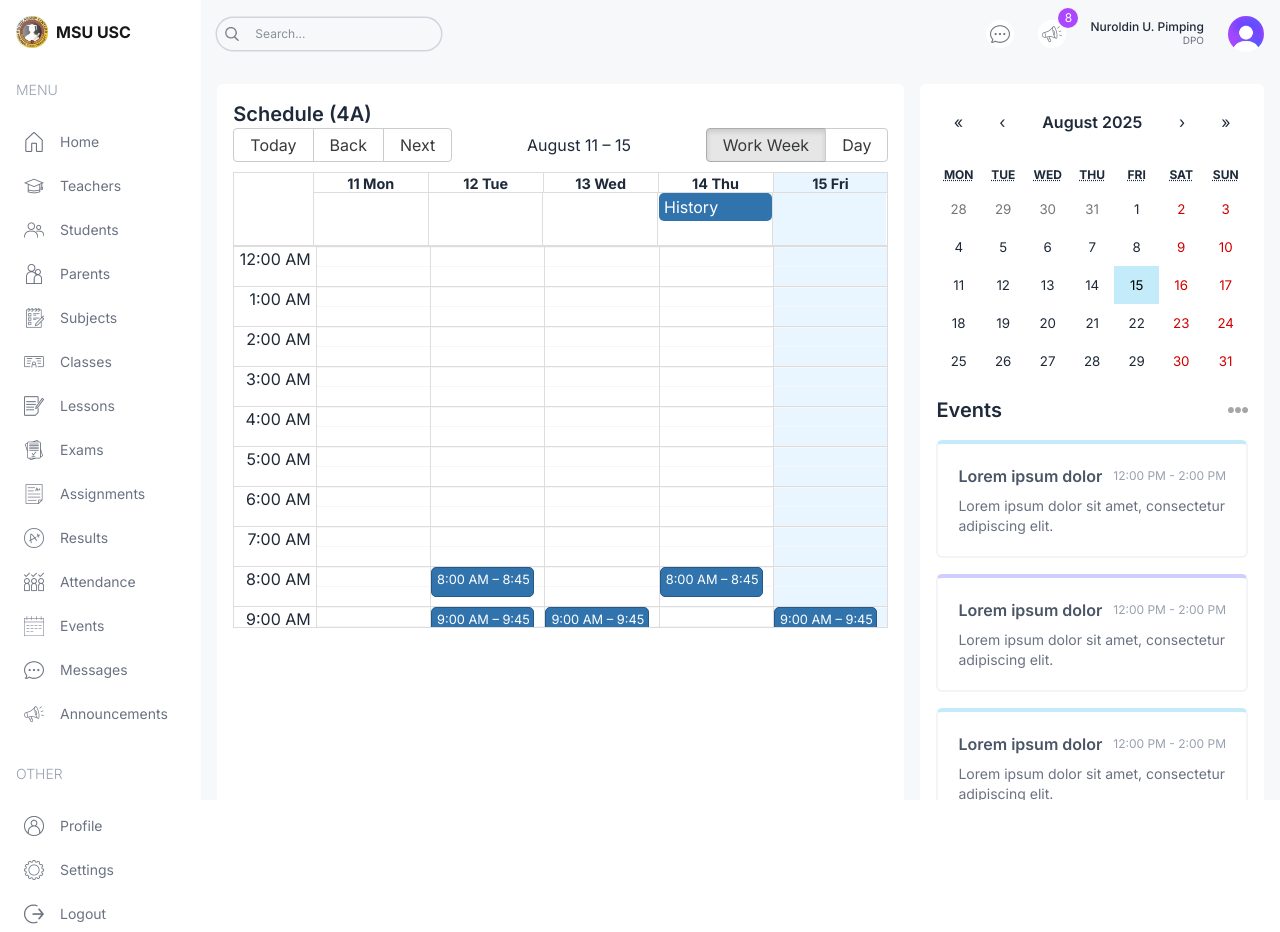
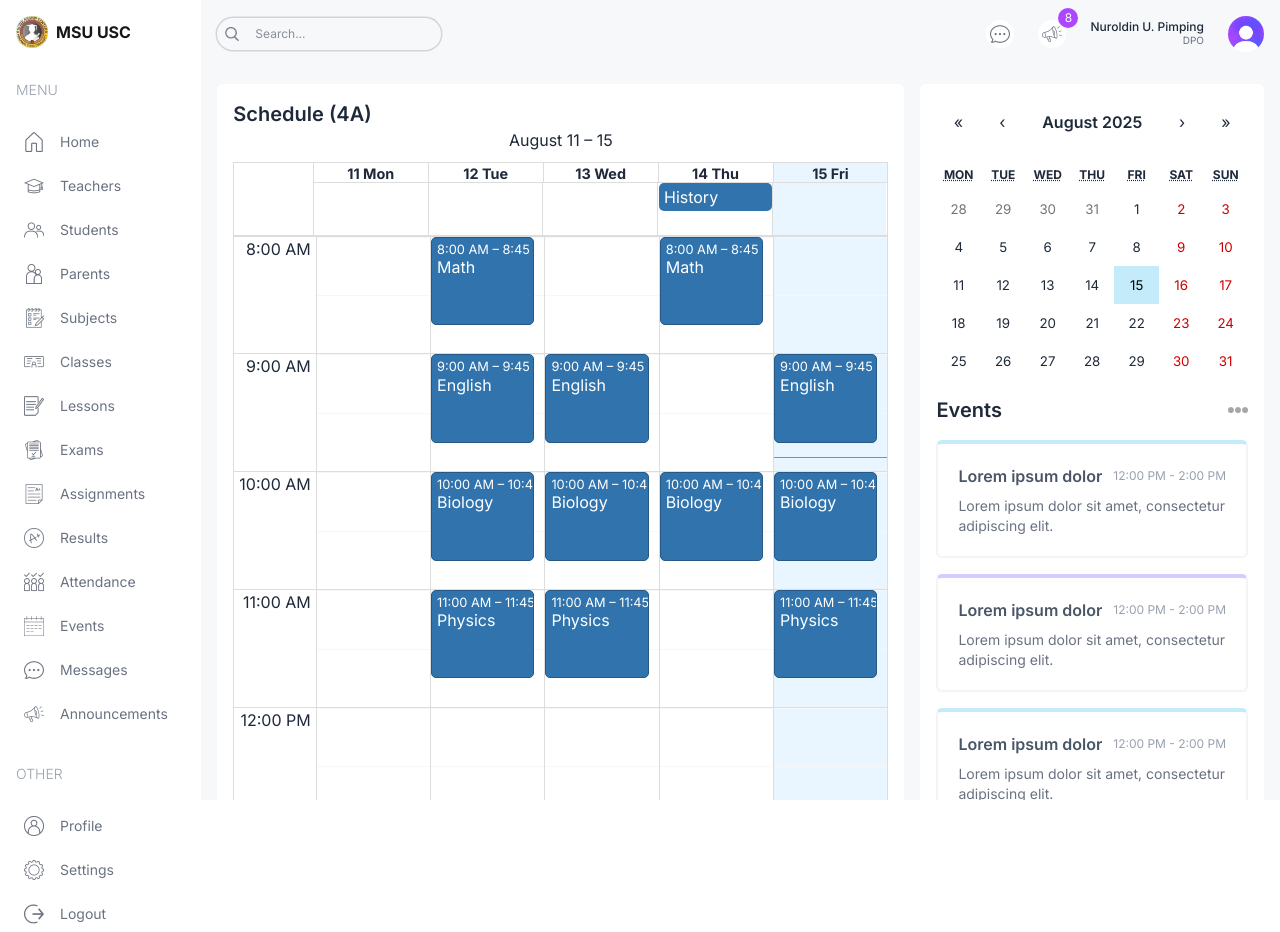
Before and after one commit to nuroldin/usc-sys, a Next.js app: page /student in a window 1280 px wide. Built offline with nearby package versions, Linux system fonts and the light colour scheme.

Commit message:
fix: adjust BigCalendar height and remove console log; update CSS for button group visibility

```diff
--- a/src/app/globals.css
+++ b/src/app/globals.css
@@ -13,6 +13,10 @@
 .react-calendar__tile--active {
 	background-color: #c3ebfa !important;
 	color: black !important;
+}
+
+.rbc-btn-group {
+	display: none !important;
 }
 
 :root {
--- a/src/components/BigCalendar.tsx
+++ b/src/components/BigCalendar.tsx
@@ -10,7 +10,6 @@ const localizer = momentLocalizer(moment);
 
 const BigCalendar = () => {
 	const [view, setView] = useState<View>(Views.WORK_WEEK);
-	console.log(view);
 	const handleOnChangeView = (selectedView: View) => {
 		setView(selectedView);
 	};
@@ -23,8 +22,10 @@ const BigCalendar = () => {
 			endAccessor="end"
 			views={["work_week", "day"]}
 			view={view}
-			style={{ height: 500 }}
+			style={{ height: "98%" }}
 			onView={handleOnChangeView}
+			min={new Date(2025, 1, 0, 8, 0, 0)}
+			max={new Date(2025, 1, 0, 17, 0, 0)}
 		/>
 	);
 };
```
